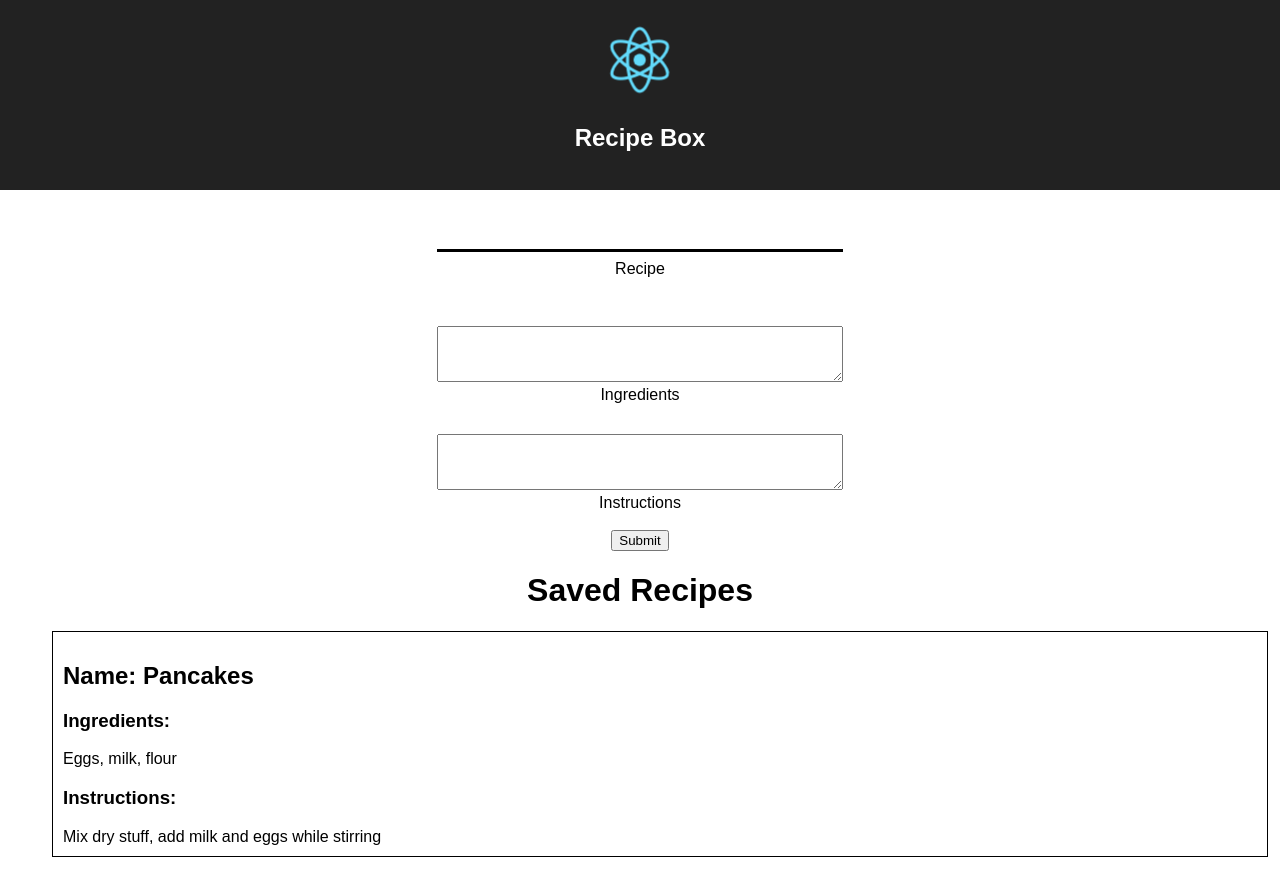
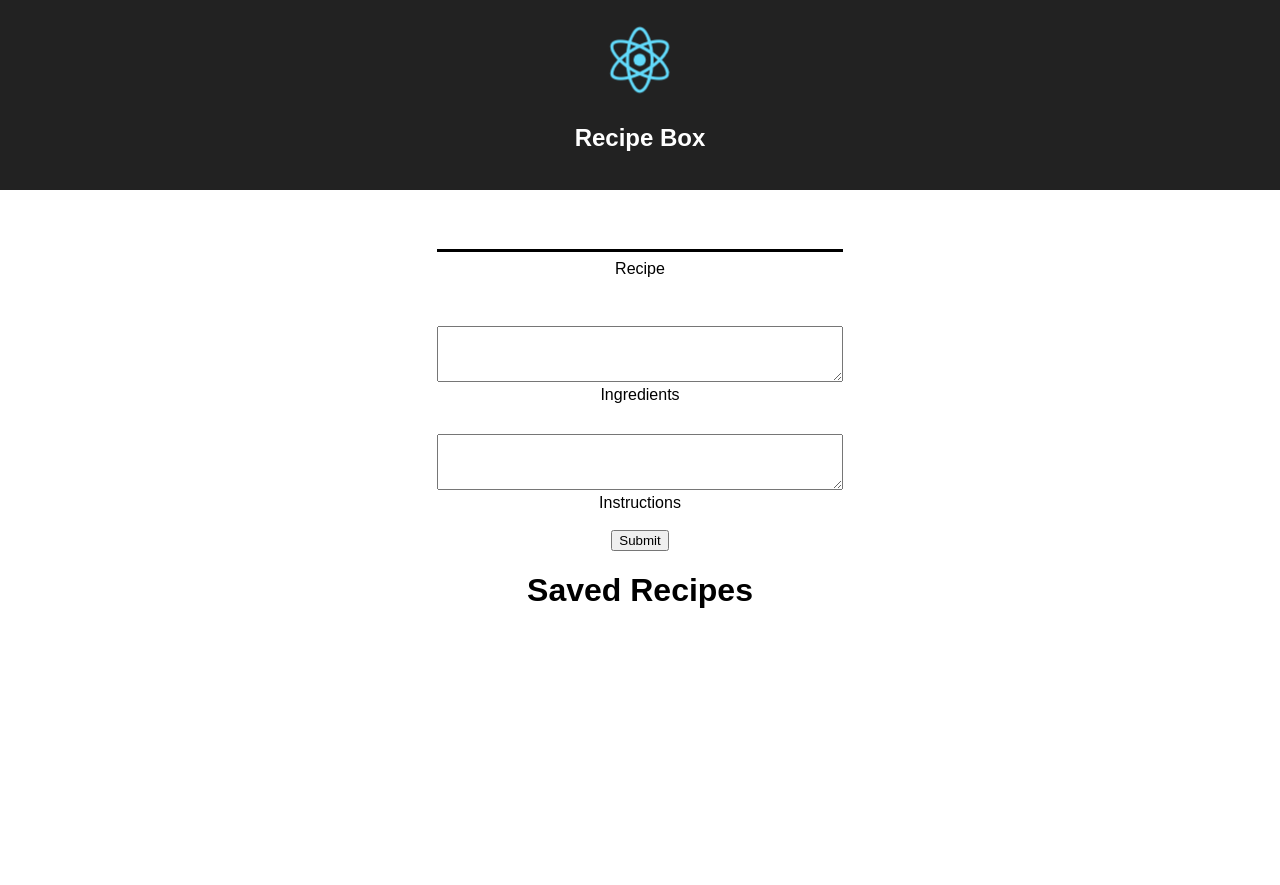
Before and after one commit to okristian1/react-recipe-box, a React (Create React App) app: page / in a window 1280 px wide. After the commit the page ends 800 px from the top, so only its background shows below. Built offline with nearby package versions, Linux system fonts and the light colour scheme.

Commit message:
can read localstorage

```diff
--- a/src/components/Layout.js
+++ b/src/components/Layout.js
@@ -12,14 +12,7 @@ class Layout extends Component {
       name: '',
       ingredients: '',
       instructions: '',
-      recipes: [
-        {
-          id: uuid.v4(),
-          name: 'Pancakes',
-          ingredients: 'Eggs, milk, flour',
-          instructions: 'Mix dry stuff, add milk and eggs while stirring',
-        },
-      ],
+      recipes: old
     };
     this.handleChange = this.handleChange.bind(this);
     this.handleSubmit = this.handleSubmit.bind(this);
@@ -34,7 +27,6 @@ class Layout extends Component {
         instructions: this.state.instructions,
       }
     this.setState({recipes: this.state.recipes.concat(newRecipe)});
-//    console.log(this.state.recipes);
     updateStorage(newRecipe);
     event.preventDefault();
   }
--- a/src/components/Storage.js
+++ b/src/components/Storage.js
@@ -17,13 +17,8 @@ function initializeLocalStorage() {
   var savedRecipes = JSON.parse(localStorage.getItem('cookBook'));
   if (!savedRecipes) {
     localStorage.setItem('cookBook', JSON.stringify([]));
-    console.log("empty");
-  } else {
-  console.log("here");
+  }
 }
-}
-
-initializeLocalStorage();
 
 
 function updateStorage(newRecipe) {
@@ -31,17 +26,16 @@ function updateStorage(newRecipe) {
   if (!savedRecipes) {
     localStorage.setItem('cookBook', JSON.stringify([]));
     savedRecipes = JSON.parse(localStorage.getItem('cookBook'));
-
   }
-  console.log(newRecipe);
     savedRecipes.push(newRecipe);
-    console.log(savedRecipes);
-
     localStorage.setItem('cookBook', JSON.stringify(savedRecipes));
 }
 
 function getRecipes() {
   var savedRecipes = JSON.parse(localStorage.getItem('cookBook'));
+  if (!savedRecipes) {
+    return []
+  }
   console.log(savedRecipes);
   return savedRecipes
 }
```
